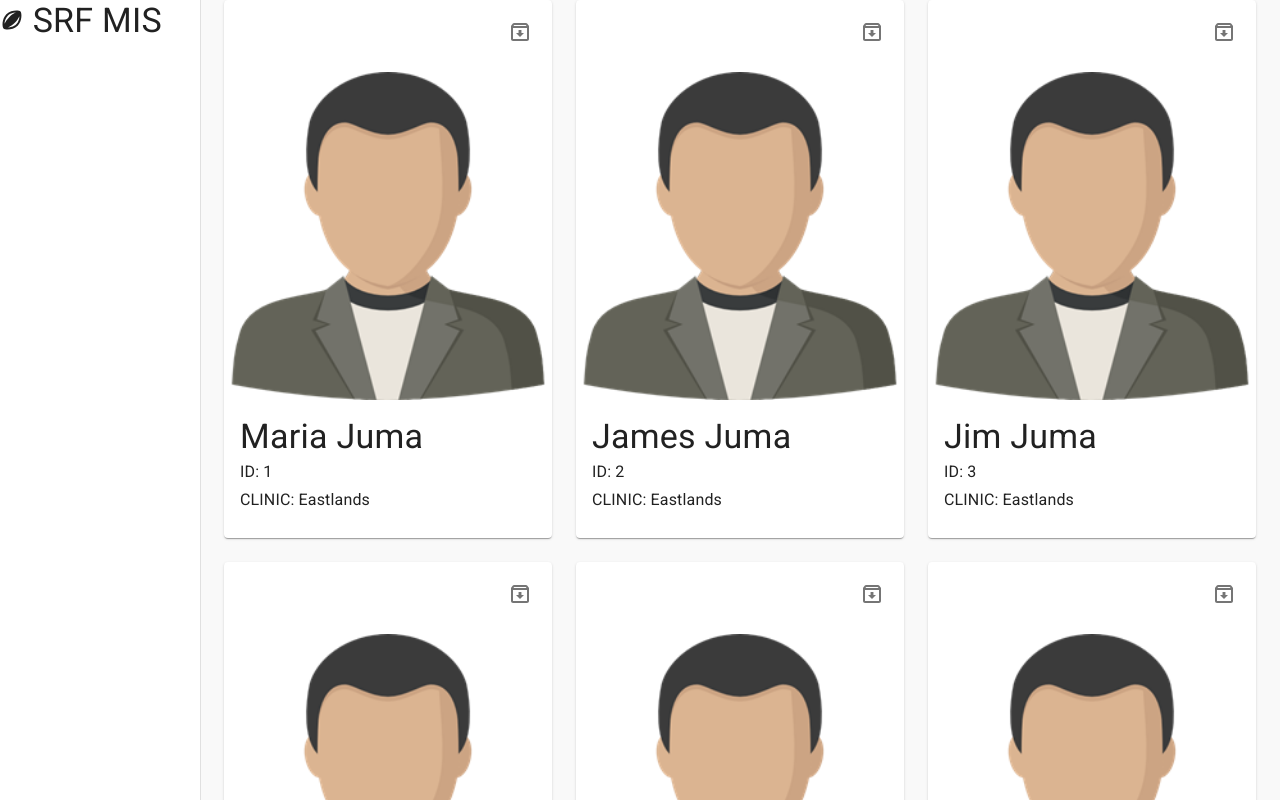
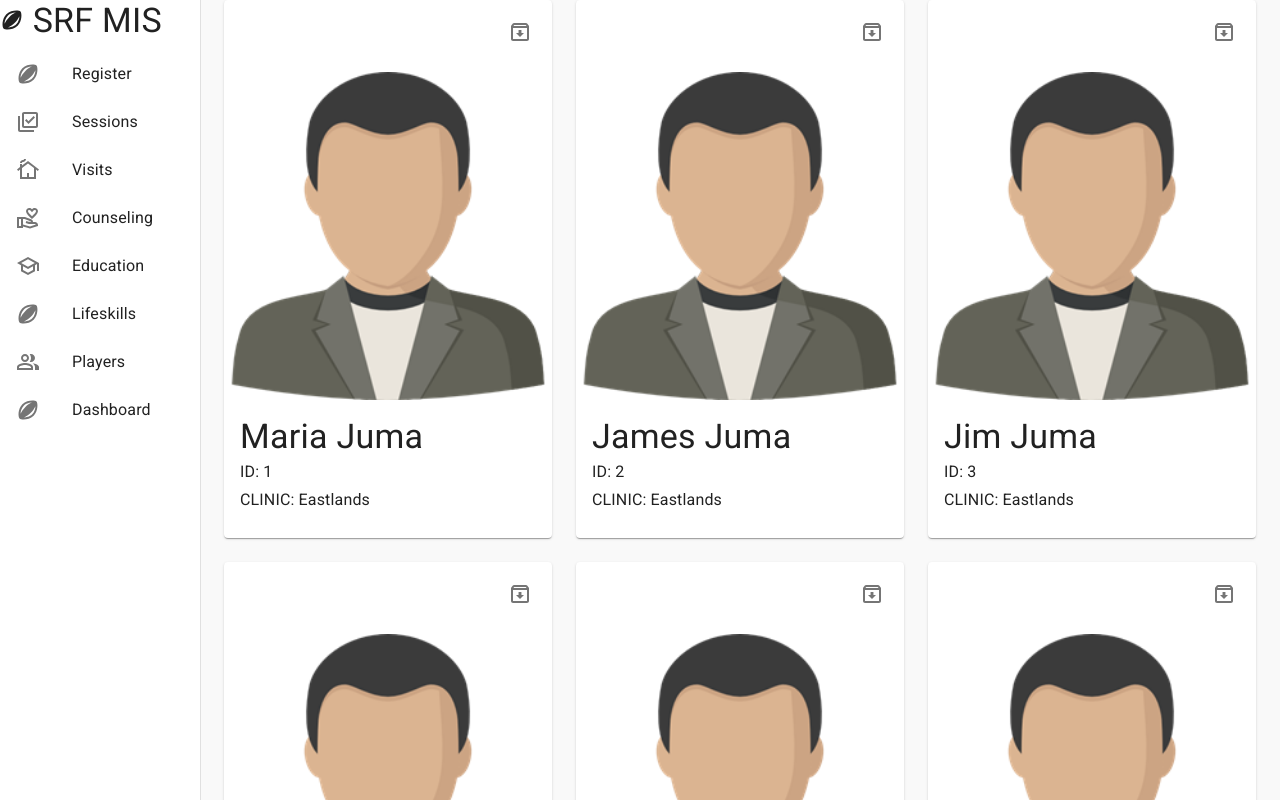
Before and after one commit to nashthecoder/mis-srf-beta, a React (Create React App) app: page / in a window 1280 px wide. Shown: the top 800 px of the page. Built offline with nearby package versions, Linux system fonts and the light colour scheme; data requests are answered from the project's data file.

Commit message:
added icons and text to side drawer

```diff
--- a/package.json
+++ b/package.json
@@ -3,8 +3,12 @@
   "version": "0.1.0",
   "private": true,
   "dependencies": {
+    "@emotion/core": "^10.1.1",
+    "@emotion/react": "^11.9.0",
+    "@emotion/styled": "^11.8.1",
     "@material-ui/core": "^4.12.4",
     "@material-ui/icons": "^4.11.3",
+    "@mui/icons-material": "^5.6.2",
     "@testing-library/jest-dom": "^5.11.9",
     "@testing-library/react": "^11.2.5",
     "@testing-library/user-event": "^12.7.1",
--- a/src/App.js
+++ b/src/App.js
@@ -3,7 +3,7 @@ import { BrowserRouter as Router, Switch, Route } from 'react-router-dom'
 import Players from './pages/Players'
 import Register from './pages/Register'
 import Attendance from './pages/Attendance'
-import Visits from './pages/Visit'
+import Visits from './pages/Visits'
 import Layout from './components/Layout';
 
 
--- a/src/components/Layout.js
+++ b/src/components/Layout.js
@@ -3,11 +3,18 @@ import { makeStyles } from '@material-ui/core'
 import Drawer from '@material-ui/core/Drawer'
 // import { Image } from '@material-ui/icons'
 import Typography from '@material-ui/core/Typography'
-import SportsRugbyIcon from '@material-ui/icons/SportsRugby';
+import SportsRugbyIcon from '@material-ui/icons/SportsRugby'
+import SchoolOutlinedIcon from '@mui/icons-material/SchoolOutlined'
+import LibraryAddCheckOutlinedIcon from '@mui/icons-material/LibraryAddCheckOutlined'
+import PeopleAltOutlinedIcon from '@mui/icons-material/PeopleAltOutlined'
+import CottageOutlinedIcon from '@mui/icons-material/CottageOutlined'
+import VolunteerActivismOutlinedIcon from '@mui/icons-material/VolunteerActivismOutlined'
 import List from '@material-ui/core/List'
 import ListItem from '@material-ui/core/ListItem'
 import ListItemIcon from '@material-ui/core/ListItemIcon'
 import ListItemText from '@material-ui/core/ListItemText'
+
+
 const drawerWidth = 200
 
 
@@ -31,6 +38,49 @@ const useStyles = makeStyles({
 export default function Layout({ children }) {
 
     const classes = useStyles()
+
+    const menuItems = [
+        {
+            text: 'Register',
+            icon: <SportsRugbyIcon color="green" />,
+            path: '/register'
+        },
+        {
+            text: 'Sessions',
+            icon: <LibraryAddCheckOutlinedIcon color="green" />,
+            path: '/session'
+        },
+        {
+            text: 'Visits',
+            icon: <CottageOutlinedIcon color="green" />,
+            path: '/visits'
+        },
+        {
+            text: 'Counseling',
+            icon: <VolunteerActivismOutlinedIcon color="green" />,
+            path: '/counseling'
+        },
+        {
+            text: 'Education',
+            icon: <SchoolOutlinedIcon color="green" />,
+            path: '/education'
+        },
+        {
+            text: 'Lifeskills',
+            icon: <SportsRugbyIcon color="green" />,
+            path: '/lifeskills'
+        },
+        {
+            text: 'Players',
+            icon: <PeopleAltOutlinedIcon color="green" />,
+            path: '/'
+        },
+        {
+            text: 'Dashboard',
+            icon: <SportsRugbyIcon color="green" />,
+            path: '/dashboard'
+        },
+    ]
     return (
         <div className={classes.root}>
             {/* app bar */}
@@ -47,11 +97,19 @@ export default function Layout({ children }) {
                 /> SRF MIS
                 </Typography>
             </div>
+            {/* list / links */}
             <List>
-                    <ListItem></ListItem>
-                    <ListItem></ListItem>
-                    <ListItem></ListItem>
+                {menuItems.map(item => (
+                    <ListItem
+                        key={item.text}
+                    >
+                        <ListItemIcon>{item.icon}</ListItemIcon>
+                        <ListItemText primary={item.text} />
+                    </ListItem>
+                ))}
             </List>
+
+
             </Drawer>
             <div className={classes.page}>
             { children }
```
Also changed, not shown: src/pages/Visits.js (renamed from src/pages/Visit.js), 1 other file (tests, documents, lock files or other folders). Lines whose indentation alone changed are shown as unchanged.
